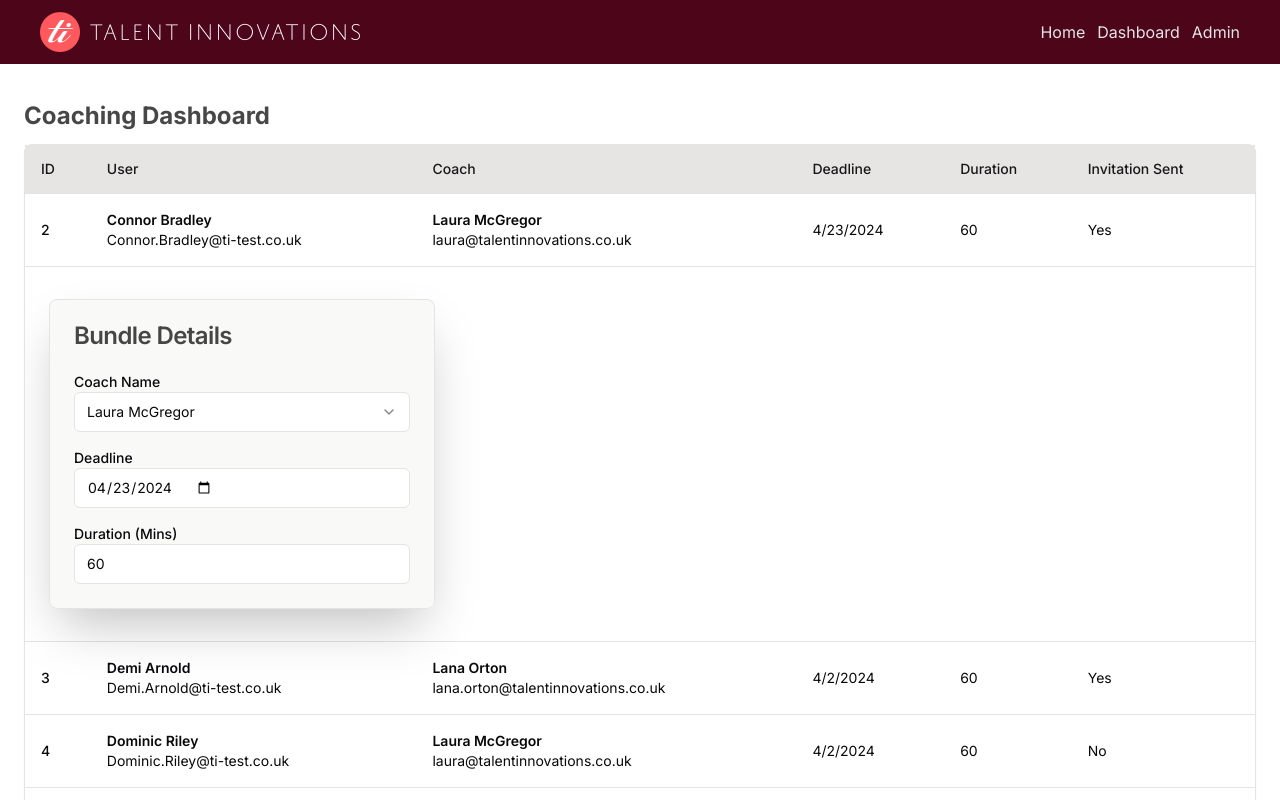
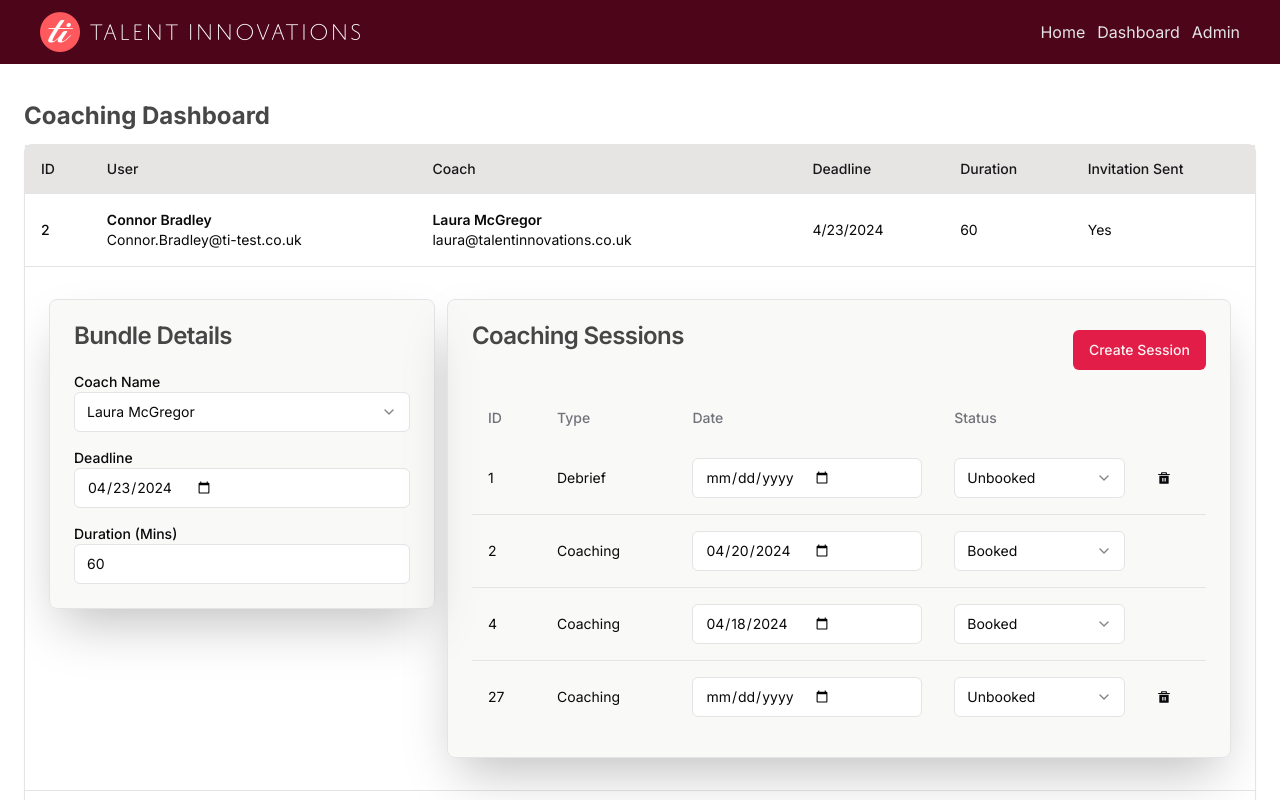
Before and after one commit to hackgods/coaching-dashboard, a Next.js app: page / in a window 1280 px wide. Both pictures are taken after a click on the element 640 px from the left and 229 px from the top of the page. Shown: the top 800 px of the page. Built offline with nearby package versions, Linux system fonts and the light colour scheme.

Commit message:
View and edit coaching session details, Add a new coaching session, Delete sessions with null date

```diff
--- a/src/components/widgets/coachingBundle/CoachingBundleTable.tsx
+++ b/src/components/widgets/coachingBundle/CoachingBundleTable.tsx
@@ -13,6 +13,7 @@ import {
 import { Card } from "../../ui/card";
 import { CoachingBundle } from "../../../models/CoachingModels";
 import CoachingBundleDetails from "./CoachingBundleDetails";
+import CoachingSessionsDetails from "./CoachingSessionsDetails";
 
 interface Props {
   coachingData: CoachingBundle[];
@@ -32,6 +33,31 @@ export default function CoachingBundleTable({ coachingData }: Props) {
 
   const handleRowClick = (id: number) => {
     setExpandedRow(expandedRow === id ? null : id);
+  };
+
+  const createNewSession = (bundleId: number) => {
+    const newSession = {
+      id: Math.floor(Math.random() * 100) + 1,
+      type: "Coaching",
+      date: null,
+      bundle_id: bundleId,
+      status: {
+        id: 1,
+        title: "Unbooked",
+      },
+    };
+
+    const updatedCoachingData: CoachingBundle[] = coachingDataState.map(
+      (bundle) =>
+        bundle.id === bundleId
+          ? {
+              ...bundle,
+              sessions: [...bundle.sessions, newSession],
+            }
+          : bundle
+    );
+
+    setCoachingDataState(updatedCoachingData);
   };
 
   return (
@@ -86,6 +112,13 @@ export default function CoachingBundleTable({ coachingData }: Props) {
                           coachesNames={coachesNames}
                         />
                       </div>
+
+                      <div className="col-span-2">
+                        <CoachingSessionsDetails
+                          bundle={bundle}
+                          createNewSession={createNewSession}
+                        />
+                      </div>
                     </div>
                   </TableCell>
                 </TableRow>
--- /dev/null
+++ b/src/components/widgets/coachingBundle/CoachingSessionsDetails.tsx
@@ -0,0 +1,91 @@
+import React from "react";
+import { Card, CardContent, CardHeader, CardTitle } from "../../ui/card";
+import { Input } from "../../ui/input";
+import {
+  Select,
+  SelectContent,
+  SelectItem,
+  SelectTrigger,
+  SelectValue,
+} from "../../ui/select";
+import { CoachingBundle } from "@/models/CoachingModels";
+import { Button } from "../../ui/button";
+import {
+  Table,
+  TableBody,
+  TableCell,
+  TableHead,
+  TableHeader,
+  TableRow,
+} from "../../ui/table";
+import { RiDeleteBin5Fill } from "react-icons/ri";
+
+interface CoachingSessionsDetailsProps {
+  bundle: CoachingBundle;
+  createNewSession: (bundleId: number) => void;
+}
+
+export default function CoachingSessionsDetails({
+  bundle,
+  createNewSession,
+}: CoachingSessionsDetailsProps) {
+  return (
+    <Card className="shadow-2xl bg-stone-300/15">
+      <CardHeader className="flex flex-row">
+        <CardTitle className="text-zinc-950/75">Coaching Sessions</CardTitle>
+        <Button className="ml-auto" onClick={() => createNewSession(bundle.id)}>
+          Create Session
+        </Button>
+      </CardHeader>
+
+      <CardContent>
+        <Table>
+          <TableHeader>
+            <TableRow>
+              <TableHead>ID</TableHead>
+              <TableHead>Type</TableHead>
+              <TableHead>Date</TableHead>
+              <TableHead>Status</TableHead>
+            </TableRow>
+          </TableHeader>
+          <TableBody>
+            {bundle.sessions.map((session) => (
+              <TableRow key={session.id}>
+                <TableCell>{session.id}</TableCell>
+                <TableCell>{session.type}</TableCell>
+                <TableCell>
+                  {session.date ? (
+                    <Input
+                      defaultValue={new Date(session.date)
+                        .toISOString()
+                        .slice(0, 10)}
+                      type="date"
+                    />
+                  ) : (
+                    <Input defaultValue="" type="date" />
+                  )}
+                </TableCell>
+                <TableCell>
+                  <Select>
+                    <SelectTrigger>
+                      <SelectValue placeholder={session.status.title} />
+                    </SelectTrigger>
+                    <SelectContent>
+                      <SelectItem value="unbooked">Unbooked</SelectItem>
+                      <SelectItem value="booked">Booked</SelectItem>
+                      <SelectItem value="completed">Completed</SelectItem>
+                      <SelectItem value="forfeited">Forfeited</SelectItem>
+                    </SelectContent>
+                  </Select>
+                </TableCell>
+                <TableCell>
+                  {session.date == null ? <RiDeleteBin5Fill /> : <></>}
+                </TableCell>
+              </TableRow>
+            ))}
+          </TableBody>
+        </Table>
+      </CardContent>
+    </Card>
+  );
+}
```
